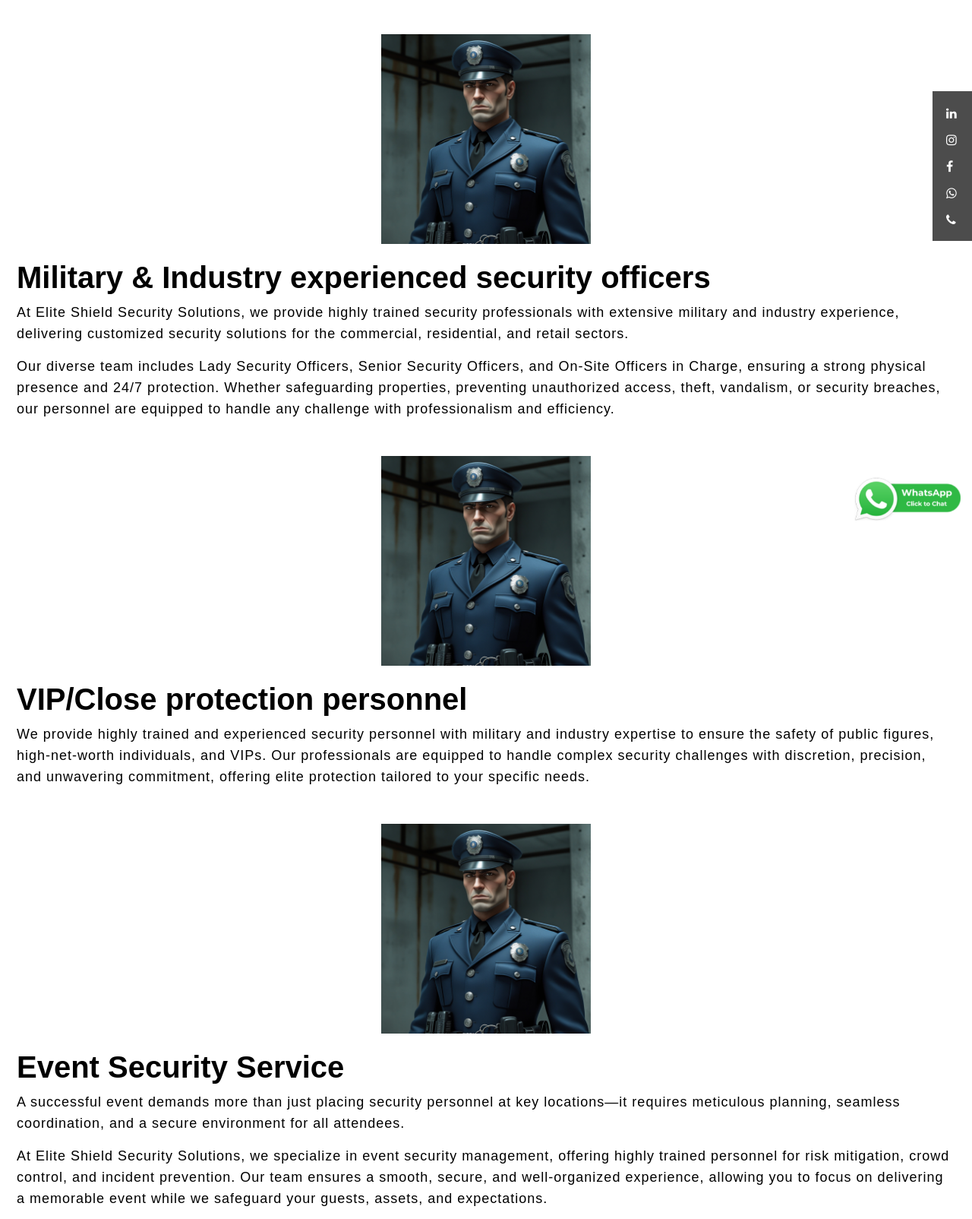
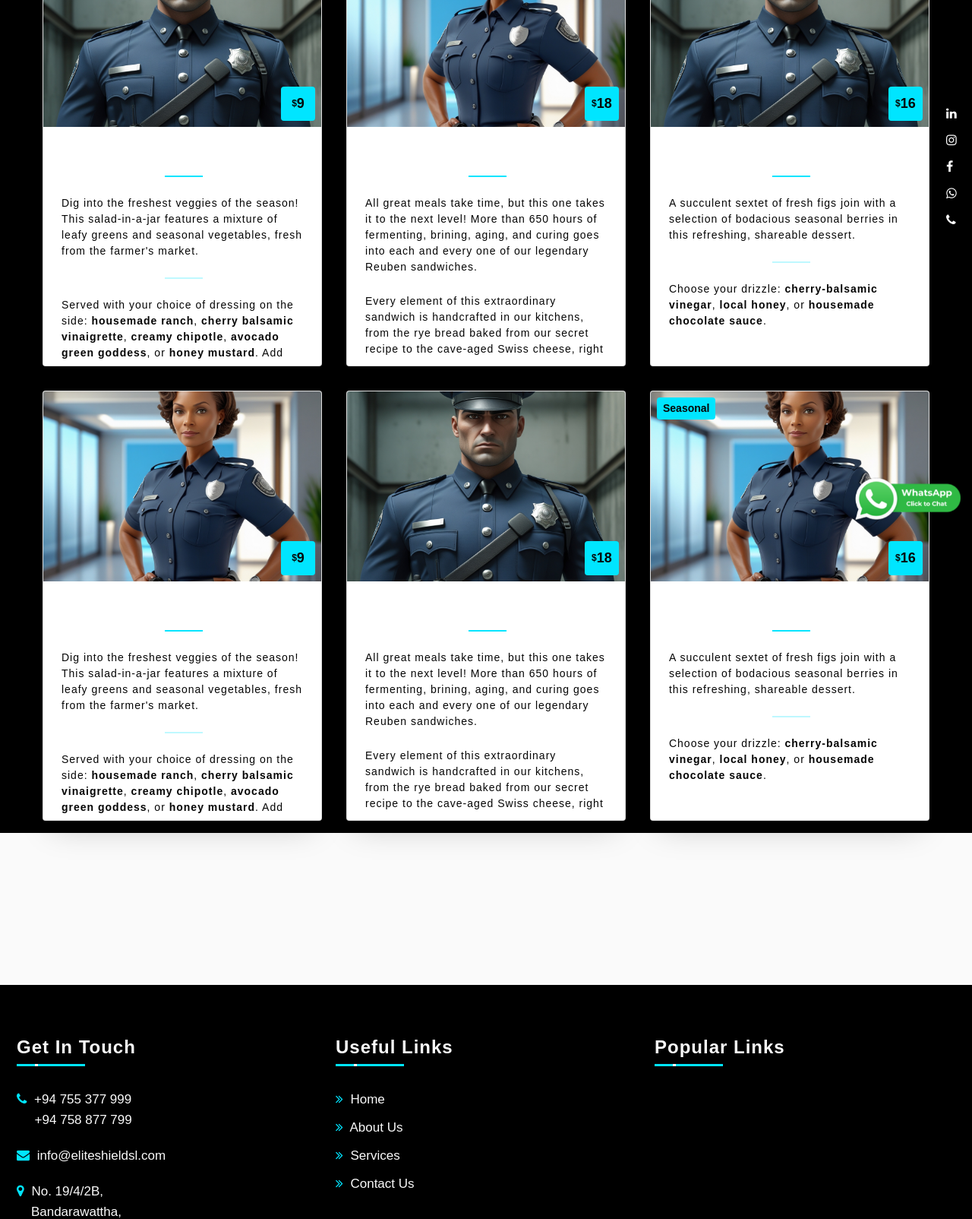
Before and after one commit to PathumHarshana/Eliteshield, a website: page public_html/ourservices.html in a window 1280 px wide. Shown: the part 100-1704 px from the top of the page at 76% size. Drawn offline with Linux system fonts and the light colour scheme; no server answers.

Commit message:
services

```diff
--- a/public_html/ourservices.html
+++ b/public_html/ourservices.html
@@ -439,96 +439,14 @@ hr {
 
 
 
-    <section class="services-area pt-100 pb-100">
-        <div class="container">
-            <div class="section-title white-title">
-                <!-- <h2>Our Services</h2> -->
-            </div>
-            <div class="row">
-                <img src="ms-assets/images/services/gurdmale01.jpg" alt="Image not found" style="width: 300px; display: block; margin: auto;">
-                <h1 style="color: black; margin-top: 20px;">Military & Industry experienced security officers</h1>
-                <p style="color: black;">At Elite Shield Security Solutions, we provide highly trained security professionals with extensive military and industry experience, delivering customized security solutions for the commercial, residential, and retail sectors.</p>
-                <p style="color: black;">Our diverse team includes Lady Security Officers, Senior Security Officers, and On-Site Officers in Charge, ensuring a strong physical presence and 24/7 protection. Whether safeguarding properties, preventing unauthorized access, theft, vandalism, or security breaches, our personnel are equipped to handle any challenge with professionalism and efficiency.</p>
-            </div>
-            <br><br>
-            <div class="row">
-                <img src="ms-assets/images/services/gurdmale01.jpg" alt="Image not found" style="width: 300px; display: block; margin: auto;"><br>
-                <h1 style="color: black; margin-top: 20px;">VIP/Close protection personnel</h1>
-                <p style="color: black;">We provide highly trained and experienced security personnel with military and industry expertise to ensure the safety of public figures, high-net-worth individuals, and VIPs. Our professionals are equipped to handle complex security challenges with discretion, precision, and unwavering commitment, offering elite protection tailored to your specific needs.</p>
 
-            </div>
-            <br><br>
-            <div class="row">
-                <img src="ms-assets/images/services/gurdmale01.jpg" alt="Image not found" style="width: 300px; display: block; margin: auto;"><br>
-                <h1 style="color: black; margin-top: 20px;">Event Security Service </h1>
-                <p style="color: black;">A successful event demands more than just placing security personnel at key locations—it requires meticulous planning, seamless coordination, and a secure environment for all attendees.</p>
-                <p style="color: black;">At Elite Shield Security Solutions, we specialize in event security management, offering highly trained personnel for risk mitigation, crowd control, and incident prevention. Our team ensures a smooth, secure, and well-organized experience, allowing you to focus on delivering a memorable event while we safeguard your guests, assets, and expectations.</p>
-            </div>
-            <br><br>
-            <div class="row">
-                <img src="ms-assets/images/services/gurdmale01.jpg" alt="Image not found" style="width: 300px; display: block; margin: auto;"><br>
-                <h1 style="color: black; margin-top: 20px;">Security consulting and audits </h1>
-                <p style="color: black;">At Elite Shield Security Solutions, we go beyond traditional security measures, delivering comprehensive consulting and audit services that encompass both theoretical frameworks and practical applications of safety and protection.</p>
-                <p style="color: black;">Our expert team collaborates closely with clients to conduct in-depth operational analyses, assess risk management strategies, and develop robust security policies and procedures. By proactively identifying potential threats and vulnerabilities, we help organizations enhance resilience, mitigate risks, and ensure a secure, well-prepared environment.</p>
-            </div>
-            <br><br>
-            <div class="row">
-                <img src="ms-assets/images/services/gurdmale01.jpg" alt="Image not found" style="width: 300px; display: block; margin: auto;"><br>
-                <h1 style="color: black; margin-top: 20px;">Private Investigations</h1>
-                <p style="color: black;">At Elite Shield Security Solutions, we recognize that discreet and professional investigative services are sometimes essential in addressing sensitive situations. Our highly trained and qualified investigators operate with the utmost confidentiality, integrity, and precision to uncover critical information while safeguarding our clients’ interests.</p>
-                <p style="color: black;">With a commitment to trust, discretion, and thorough analysis, we ensure that every investigation is conducted ethically and effectively, providing you with reliable insights and actionable solutions.</p>
-            </div>
-            <br><br>
-            <div class="row">
-                <img src="ms-assets/images/services/gurdmale01.jpg" alt="Image not found" style="width: 300px; display: block; margin: auto;"><br>
-                <h1 style="color: black; margin-top: 20px;">Beyond Security </h1>
-                <p style="color: black;">At Elite Shield Security Solutions, we believe that the concept of security extends far beyond traditional boundaries. Security is a broad and multifaceted aspect that can enhance and simplify many aspects of daily life. That's why, in addition to our core security offerings, we provide a range of convenience-driven services designed to meet your lifestyle needs.</p>
-                <p style="color: black;">Explore our comprehensive services that go beyond security to bring efficiency, reliability, and peace of mind to your everyday choices.</p>
-            </div>
-            <br><br>
-            <div class="row">
-                <img src="ms-assets/images/services/gurdmale01.jpg" alt="Image not found" style="width: 300px; display: block; margin: auto;"><br>
-                <h1 style="color: black; margin-top: 20px;">Janitorial & Cleaning Services</h1>
-                <p style="color: black;">We offer comprehensive cleaning solutions for both commercial and residential spaces, delivered by trusted, trained professionals. Our premium cleaning services are designed to ensure a spotless, hygienic environment with attention to detail and reliability.</p>
-
-            </div>
-            <br><br>
-            <div class="row">
-                <img src="ms-assets/images/services/gurdmale01.jpg" alt="Image not found" style="width: 300px; display: block; margin: auto;"><br>
-                <h1 style="color: black; margin-top: 20px;">Chauffeur & Driver Services</h1>
-                <p style="color: black;">We provide reliable and professional chauffeur services, including airport pickups and drop-offs, as well as designated driver services for clients who need to travel safely and comfortably. Our trusted personnel ensure a smooth and transparent service, prioritizing your safety and convenience every step of the way.</p>
-
-            </div>
-            <br><br>
-            <div class="row">
-                <img src="ms-assets/images/services/gurdmale01.jpg" alt="Image not found" style="width: 300px; display: block; margin: auto;"><br>
-                <h1 style="color: black; margin-top: 20px;">Bartender & Mixologist Services</h1>
-                <p style="color: black;">Elevate your events with our bartender and mixologist services—perfect for private parties, corporate gatherings, or intimate meetings. Our expert team ensures that your occasion is complemented with custom cocktails and exceptional service, creating an unforgettable experience for your guests.</p>
-
-            </div>
-            <br><br>
-            <div class="row">
-                <img src="ms-assets/images/services/gurdmale01.jpg" alt="Image not found" style="width: 300px; display: block; margin: auto;"><br>
-                <h1 style="color: black; margin-top: 20px;">Car Rental Services</h1>
-                <p style="color: black;">We offer competitive car rental rates, with a range of vehicles to suit your needs. Whether for business trips, leisure, or long-term rentals, our services provide you with flexibility, convenience, and well-maintained vehicles for your comfort and peace of mind.</p>
-
-            </div>
-            <br><br>
-            <div class="row">
-                <img src="ms-assets/images/services/gurdmale01.jpg" alt="Image not found" style="width: 300px; display: block; margin: auto;"><br>
-                <h1 style="color: black; margin-top: 20px;">Vacation Rental Homes</h1>
-                <p style="color: black;">A well-deserved break is vital for mental well-being. That's why we offer affordable getaway rental homes, including a 2-bedroom vacation house in Kataragama, nestled within a cinnamon estate. This property is designed to promote sustainable living, providing a serene retreat to help you unwind.</p>
-
-            </div>
-        </div>
-    </section>
 
     <div class="main">
         <ul class="cards">
           <li class="cards_item">
             <div class="card">
               <div class="card_image">
-                <img src="https://assets.codepen.io/652/photo-1468777675496-5782faaea55b.jpeg" alt="mixed vegetable salad in a mason jar." />
+                <img src="ms-assets/images/services/gurdmale02.jpg" alt="mixed vegetable salad in a mason jar." />
                 <span class="card_price"><span>$</span>9</span>
               </div>
               <div class="card_content">
@@ -550,7 +468,7 @@ hr {
           <li class="cards_item">
             <div class="card">
               <div class="card_image">
-                <img src="https://assets.codepen.io/652/photo-1520174691701-bc555a3404ca.jpeg" alt="a Reuben sandwich on wax paper." />
+                <img src="ms-assets/images/services/gurdfemale02.jpg" alt="a Reuben sandwich on wax paper." />
                 <span class="card_price"><span>$</span>18</span>
               </div>
               <div class="card_content">
@@ -582,7 +500,88 @@ hr {
             <div class="card">
               <div class="card_image">
                 <span class="note">Seasonal</span>
-                <img src="https://assets.codepen.io/652/photo-1544510808-91bcbee1df55.jpeg" alt="A side view of a plate of figs and berries." />
+                <img src="ms-assets/images/services/gurdmale02.jpg" alt="A side view of a plate of figs and berries." />
+                <span class="card_price"><span>$</span>16</span>
+              </div>
+              <div class="card_content">
+                <h2 class="card_title">Fig &amp; Berry Plate</h2>
+                <div class="card_text">
+                  <p>A succulent sextet of fresh figs join with a selection of bodacious seasonal berries in
+                    this refreshing, shareable dessert.
+                  </p>
+                  <hr />
+                  <p>Choose your drizzle: <strong>cherry-balsamic vinegar</strong>, <strong>local honey</strong>, or
+                    <strong>housemade chocolate sauce</strong>.
+                  </p>
+                </div>
+              </div>
+            </div>
+          </li>
+        </ul>
+      </div>
+
+
+
+      <div class="main">
+        <ul class="cards">
+          <li class="cards_item">
+            <div class="card">
+              <div class="card_image">
+                <img src="ms-assets/images/services/gurdfemale02.jpg" alt="mixed vegetable salad in a mason jar." />
+                <span class="card_price"><span>$</span>9</span>
+              </div>
+              <div class="card_content">
+                <h2 class="card_title">Farmstand Salad</h2>
+                <div class="card_text">
+                  <p>Dig into the freshest veggies of the season! This salad-in-a-jar features a mixture of
+                    leafy greens and seasonal vegetables, fresh from the farmer's market.
+                  </p>
+                  <hr />
+                  <p>Served with your choice of dressing on the side: <strong>housemade ranch</strong>, <strong>cherry balsamic
+                      vinaigrette</strong>, <strong>creamy chipotle</strong>, <strong>avocado green goddess</strong>, or <strong>honey mustard</strong>. Add your choice
+                    of protein for $2 more.
+                  </p>
+                </div>
+              </div>
+            </div>
+          </li>
+
+          <li class="cards_item">
+            <div class="card">
+              <div class="card_image">
+                <img src="ms-assets/images/services/gurdmale02.jpg" alt="a Reuben sandwich on wax paper." />
+                <span class="card_price"><span>$</span>18</span>
+              </div>
+              <div class="card_content">
+                <h2 class="card_title">Ultimate Reuben</h2>
+                <div class="card_text">
+                  <p>All great meals take time, but this one takes it to the next level! More than 650 hours
+                    of fermenting, brining, aging, and curing goes into each and every one of our legendary
+                    Reuben sandwiches.
+                  </p>
+                  <p>Every element of this extraordinary sandwich is handcrafted in our kitchens, from the rye
+                    bread baked from our secret recipe to the cave-aged Swiss cheese, right down to the
+                    pickle. The only thing we didn't make on the premises is the toothpick ( but we're
+                    looking into how to do that).
+                  </p>
+                  <hr />
+                  <p>This unforgettable sandwich has all of the classic Reuben elements: <strong>corned beef</strong>, <strong>rye
+                      bread</strong>, <strong>creamy Russian dressing</strong>, <strong>sauerkraut</strong>, plus a <strong>sweet gherkin pickle</strong>.
+                    No substitions please!
+                  </p>
+                  <p>Add a side of <strong>french fries</strong> or <strong>sweet potato fries</strong> for $2 more, or our
+                    <strong>housemade pub chips</strong> for $1.
+                  </p>
+                </div>
+              </div>
+            </div>
+          </li>
+
+          <li class="cards_item">
+            <div class="card">
+              <div class="card_image">
+                <span class="note">Seasonal</span>
+                <img src="ms-assets/images/services/gurdfemale02.jpg" alt="A side view of a plate of figs and berries." />
                 <span class="card_price"><span>$</span>16</span>
               </div>
               <div class="card_content">
```
Also changed, not shown: public_html/index.html (+11 -11 lines), public_html/ms-assets/images/captured/pic3.jpg (added), public_html/ms-assets/images/captured/pic4.jpg (added), 3 other files.
